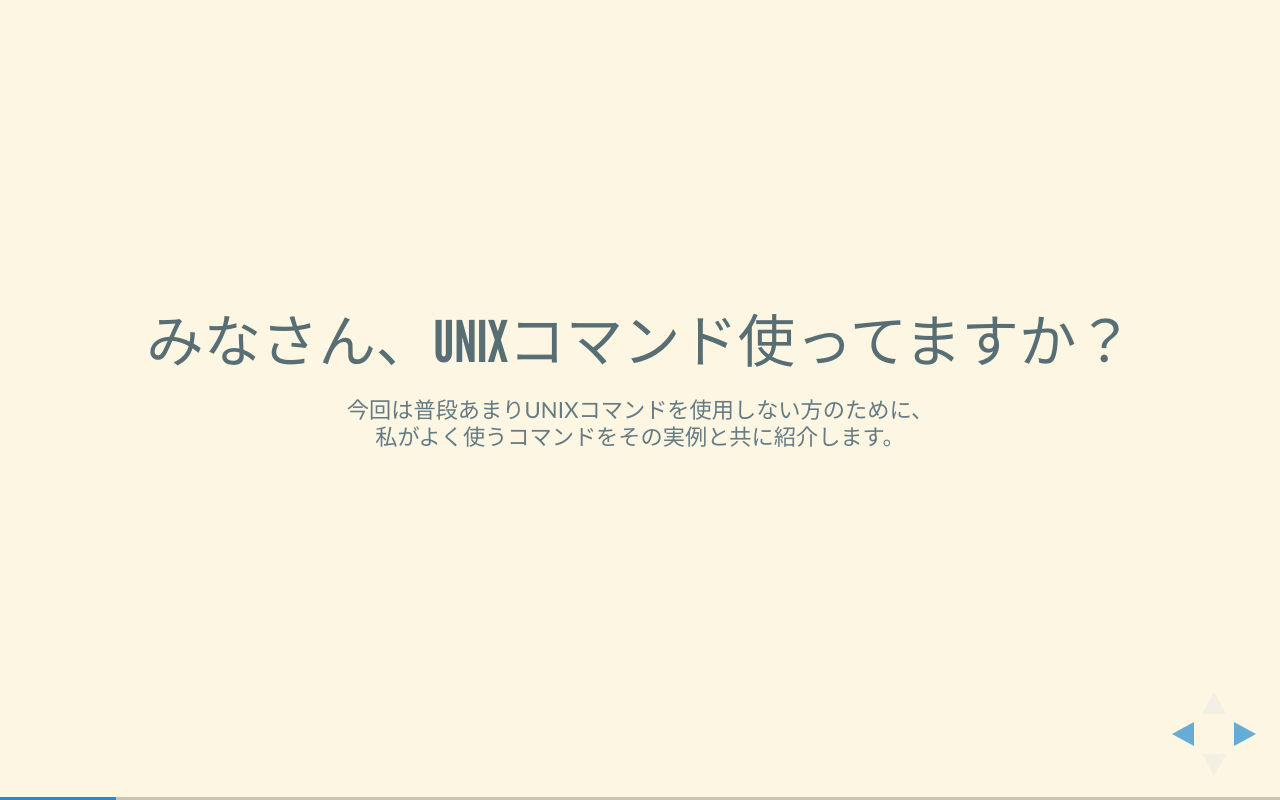
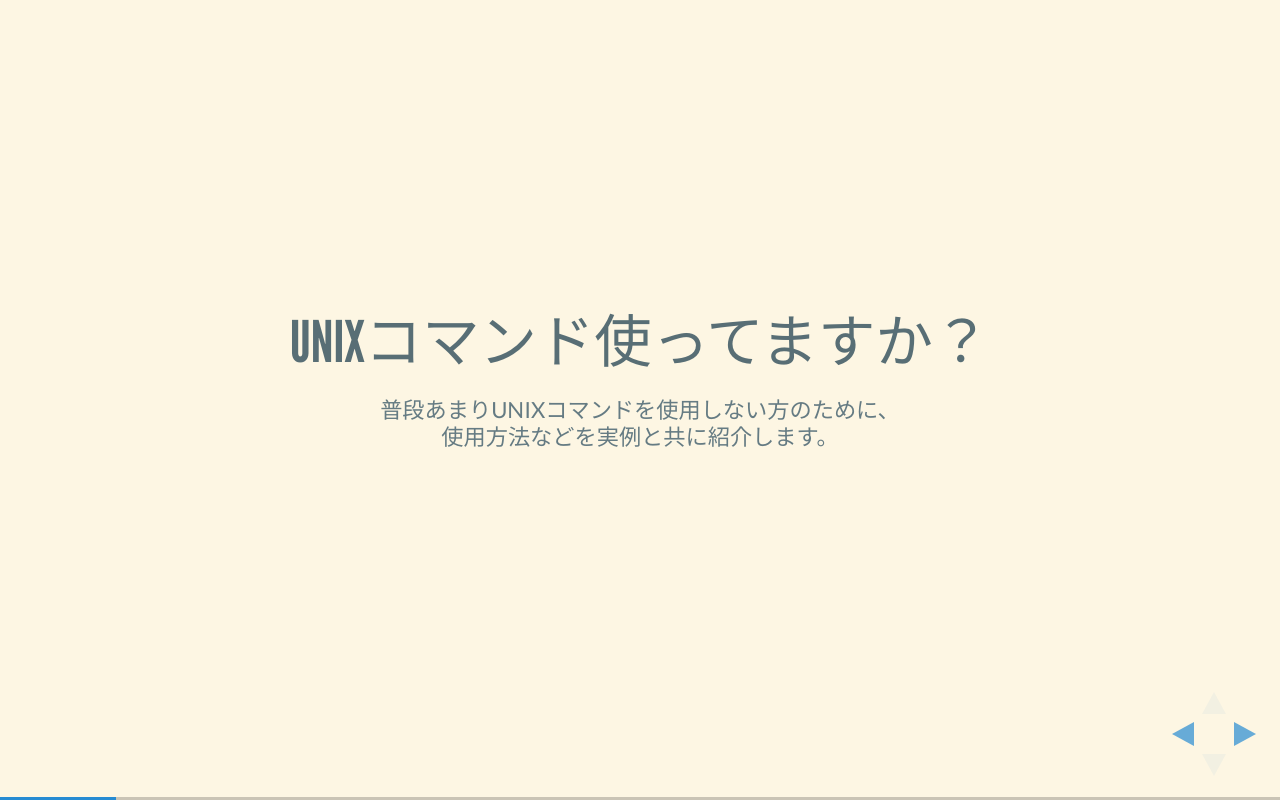
Before and after one commit to j-hanyu/LT-20150909, a website: page index.html in a window 1280 px wide. Both pictures are taken after a click on the element 1251 px from the left and 734 px from the top of the page. Drawn offline with Linux system fonts and the light colour scheme.

Commit message:
文言の変更

```diff
--- a/index.html
+++ b/index.html
@@ -45,9 +45,9 @@
 				</section>
 
 				<section>
-					<h3>みなさん、UNIXコマンド使ってますか？</h3>
+					<h3>UNIXコマンド使ってますか？</h3>
 					<small>
-						今回は普段あまりUNIXコマンドを使用しない方のために、<br/>私がよく使うコマンドをその実例と共に紹介します。
+						普段あまりUNIXコマンドを使用しない方のために、<br/>使用方法などを実例と共に紹介します。
 					</small>
 				</section>
 
```
